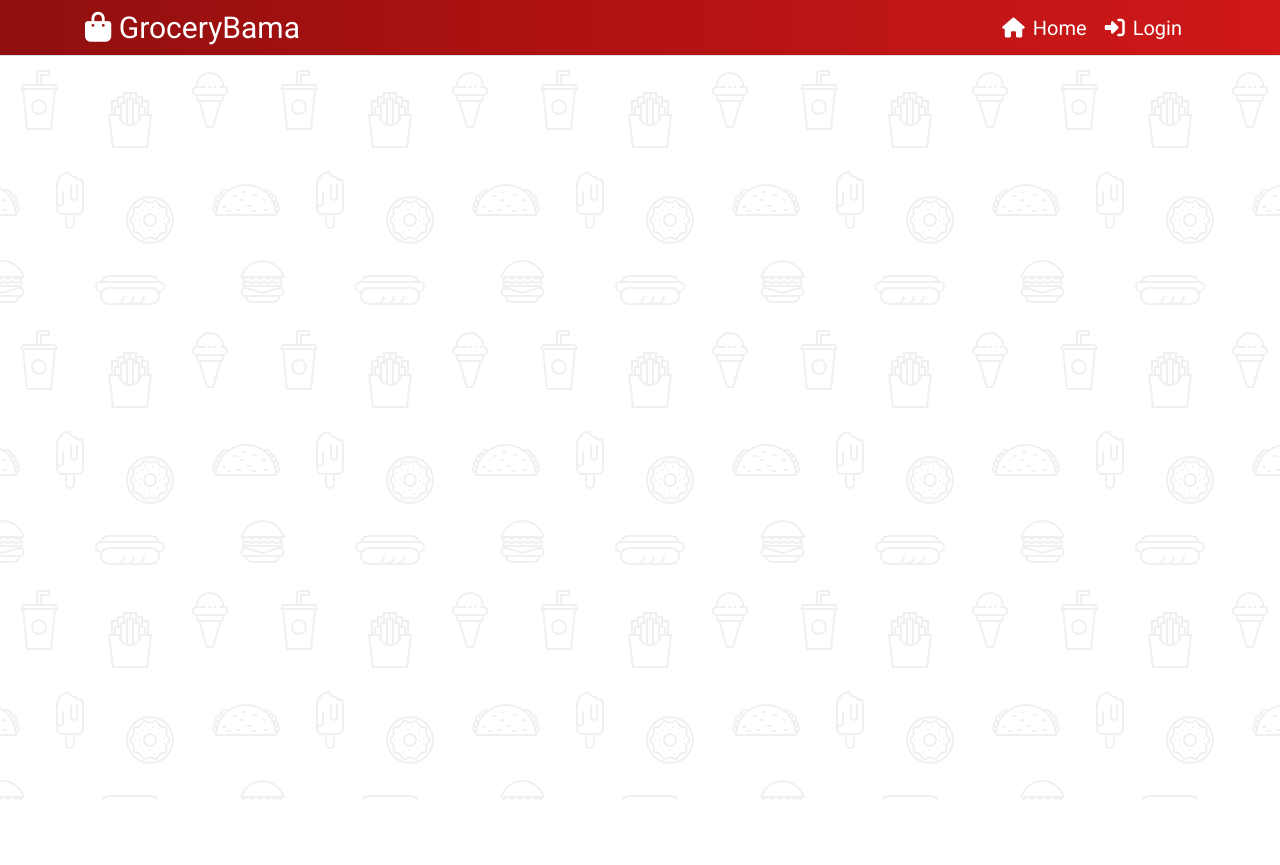
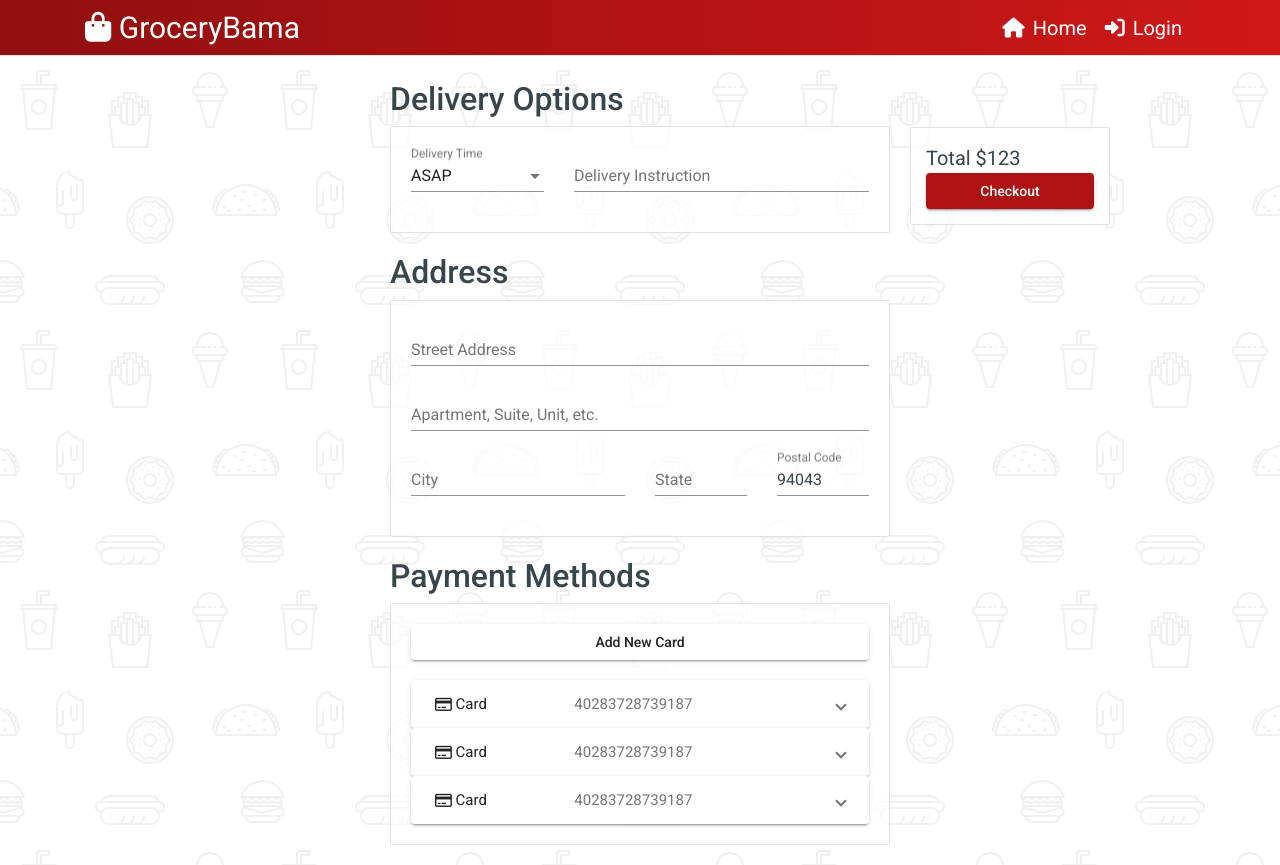
Before and after one commit to sbcarp/GroceryBama, an Angular app in the folder GroceryBama/ClientApp/: page /checkout in a window 1280 px wide. Before the commit this address led to /. Before the commit the page ends 800 px from the top, so only its background shows below. Built offline with nearby package versions, Linux system fonts and the light colour scheme.

Commit message:
Add checkout page

```diff
--- a/GroceryBama/ClientApp/src/app/account/account.component.css
+++ b/GroceryBama/ClientApp/src/app/account/account.component.css
@@ -1,10 +1,4 @@
-.center-block {
-  display: flex;
-  flex-direction: column;
-  position: relative;
-  max-width: 500px;
-  margin: auto;
-}
+
 
 .account-info-container {
   min-height: 100px;
--- a/GroceryBama/ClientApp/src/app/account/account.component.html
+++ b/GroceryBama/ClientApp/src/app/account/account.component.html
@@ -1,5 +1,5 @@
 <div class="center-block">
-  <h1>Account</h1>
+  <h2>Account</h2>
   <div class="account-info-container">
     <form >
       <div class="row">
@@ -29,12 +29,12 @@
 </form>
   </div>
 
-  <h1>Address</h1>
+  <h2>Address</h2>
   <div class="account-info-container">
     <app-address></app-address>
   </div>
 
-  <h1>Payment Methods</h1>
+  <h2>Payment Methods</h2>
   <div class="account-info-container">
     <app-payment-methods></app-payment-methods>
   </div>
--- a/GroceryBama/ClientApp/src/app/cart/cart.component.css
+++ b/GroceryBama/ClientApp/src/app/cart/cart.component.css
@@ -1,16 +1,10 @@
-.center-block {
-  display: flex;
-  flex-direction: column;
-  position: relative;
-  max-width: 500px;
-  margin: auto;
-}
+
 .cart-container {
   min-height: 300px;
   width: 100%;
   border: 1px solid #dee2e6;
   border-radius: 2px;
-  background: white;
+  background: #ffffffbd;
 }
 
 
@@ -114,15 +108,28 @@
 
 .cart-summary {
   display: flex;
-  flex-direction: row;
+  flex-direction: column;
   left: 0;
   bottom: 0;
   padding: 15px;
-  margin-top: 10px;
+  /*margin-top: 10px;*/
+  margin-bottom: 20px;
   justify-content: space-between;
   width: 100%;
   font-size: 20px;
   border: 1px solid #dee2e6;
   border-radius: 2px;
-  background: white;
+  background: #ffffffbd;
 }
+
+
+@media (min-width: 950px) {
+  .cart-summary {
+    position: absolute;
+    top: 47px;
+    left: unset;
+    bottom: unset;
+    right: -220px;
+    width: 200px;
+  }
+}
--- a/GroceryBama/ClientApp/src/app/cart/cart.component.html
+++ b/GroceryBama/ClientApp/src/app/cart/cart.component.html
@@ -1,11 +1,14 @@
 <div class="center-block">
-  <h1>Cart</h1>
+  <h2>Cart</h2>
+  <div class="cart-summary right-float-container">
+    <div class="cart-total">Total  ${{total}}</div>
+    <button mat-raised-button [color]="'custom-primary'" [routerLink]="['/checkout']">Go to Checkout</button>
+  </div>
   <div class="cart-container">
     <div class="cart-items-container" *ngIf="items">
       <div *ngFor="let item of items">
         <div class="cart-item">
           <input matInput type="number" class="item-quantity" onfocus="this.select()" value="{{ item.quantity }}">
-
           <!--<input type="number" class="item-quantity form-control input-sm" value="{{ item.quantity }}" />-->
           &nbsp;
           <div class="cart-img-container ">
@@ -23,9 +26,4 @@
     </div>
 
   </div>
-  <div class="cart-summary">
-    <div class="cart-total">Total  ${{total}}</div>
-    <button mat-raised-button [color]="'custom-primary'">Checkout</button>
-  </div>
-
 </div>
--- /dev/null
+++ b/GroceryBama/ClientApp/src/app/checkout/checkout.component.css
@@ -0,0 +1,40 @@
+.account-info-container {
+  min-height: 100px;
+  width: 100%;
+  border: 1px solid #dee2e6;
+  border-radius: 2px;
+  background: #ffffffbd;
+  margin-bottom: 20px;
+}
+
+form {
+  padding: 20px;
+  display: flex;
+  flex-direction: column;
+}
+.summary {
+  display: flex;
+  flex-direction: column;
+  left: 0;
+  bottom: 0;
+  padding: 15px;
+  /*margin-top: 10px;*/
+  margin-bottom: 20px;
+  justify-content: space-between;
+  width: 100%;
+  font-size: 20px;
+  border: 1px solid #dee2e6;
+  border-radius: 2px;
+  background: #ffffffbd;
+}
+
+@media (min-width: 950px) {
+  .summary {
+    position: absolute;
+    top: 47px;
+    left: unset;
+    bottom: unset;
+    right: -220px;
+    width: 200px;
+  }
+}
--- /dev/null
+++ b/GroceryBama/ClientApp/src/app/checkout/checkout.component.html
@@ -0,0 +1,35 @@
+<div class="center-block">
+  <div class="summary right-float-container">
+    <div class="total">Total  $123</div>
+    <button mat-raised-button [color]="'custom-primary'">Checkout</button>
+  </div>
+  <h2>Delivery Options</h2>
+  <div class="account-info-container">
+    <div class="row" style="padding: 20px;">
+      <mat-form-field class="col-4">
+        <mat-label>Delivery Time</mat-label>
+        <mat-select [value]="deliveryTime">
+          <mat-option value="1">ASAP</mat-option>
+          <mat-option value="2">In 1 Hour</mat-option>
+          <mat-option value="3">In 2 Hours</mat-option>
+          <mat-option value="4">In 5 Hours</mat-option>
+          <mat-option value="5">In 10 Hours</mat-option>
+          <mat-option value="6">In 12 Hours</mat-option>
+          <mat-option value="7">In 24 Hours</mat-option>
+        </mat-select>
+      </mat-form-field>
+      <mat-form-field class="col-8">
+        <input matInput placeholder="Delivery Instruction">
+      </mat-form-field>
+    </div>
+  </div>
+  <h2>Address</h2>
+  <div class="account-info-container">
+    <app-address></app-address>
+  </div>
+
+  <h2>Payment Methods</h2>
+  <div class="account-info-container">
+    <app-payment-methods></app-payment-methods>
+  </div>
+</div>
--- /dev/null
+++ b/GroceryBama/ClientApp/src/app/checkout/checkout.component.ts
@@ -0,0 +1,15 @@
+import { Component } from '@angular/core';
+
+@Component({
+    selector: 'app-checkout',
+    templateUrl: './checkout.component.html',
+    styleUrls: ['./checkout.component.css']
+})
+/** checkout component*/
+export class CheckoutComponent {
+/** checkout ctor */
+    deliveryTime = '1';
+    constructor() {
+
+    }
+}
--- a/GroceryBama/ClientApp/src/styles.css
+++ b/GroceryBama/ClientApp/src/styles.css
@@ -18,6 +18,15 @@
   background-color: #af1212 !important;
   color: #fff !important;
 }
+
+.center-block {
+  display: flex;
+  flex-direction: column;
+  position: relative;
+  max-width: 500px;
+  margin: auto;
+}
+
 code {
   color: #e01a76;
 }
```
Also changed, not shown: GroceryBama/ClientApp/src/app/app.module.ts (+6 -1 lines).
